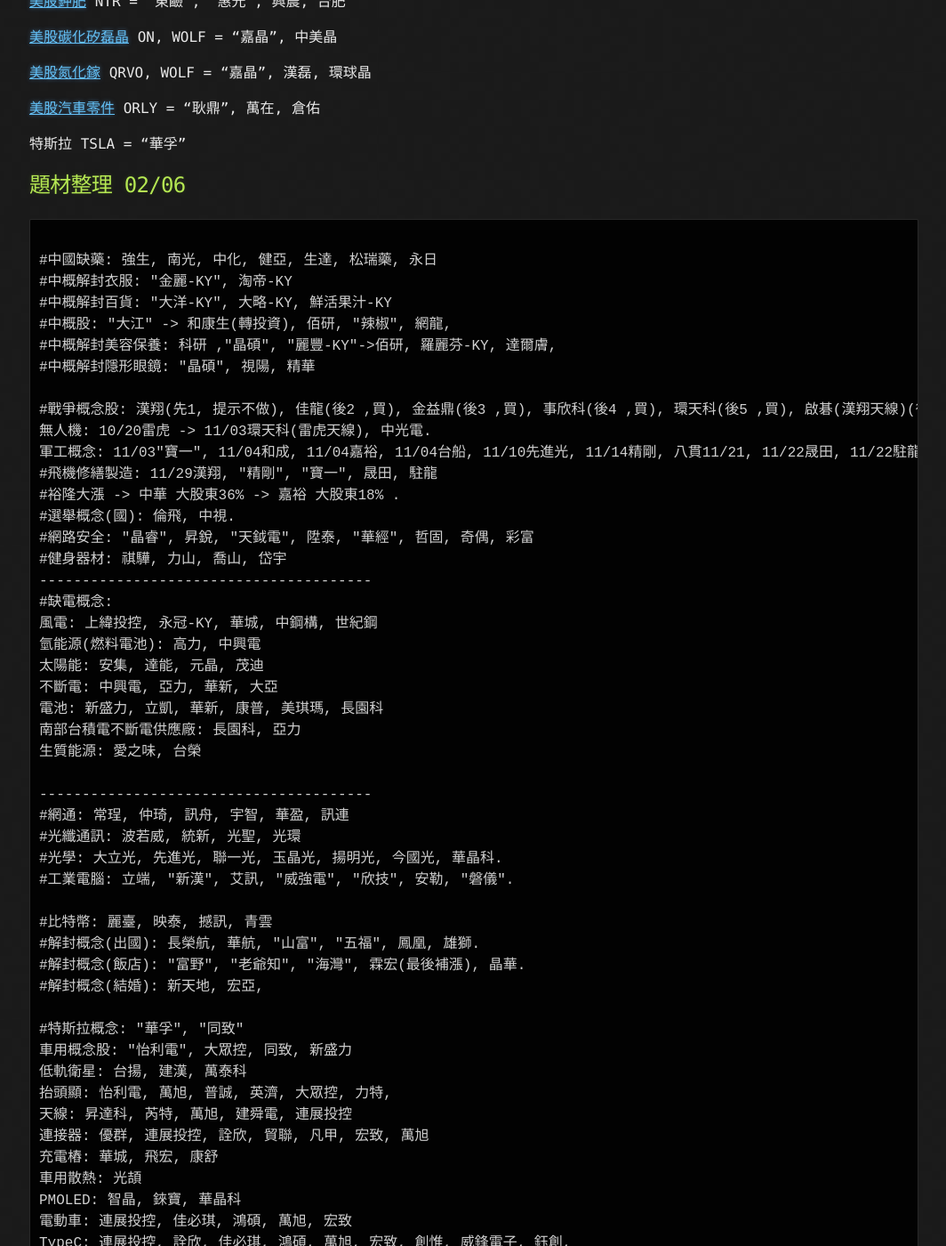
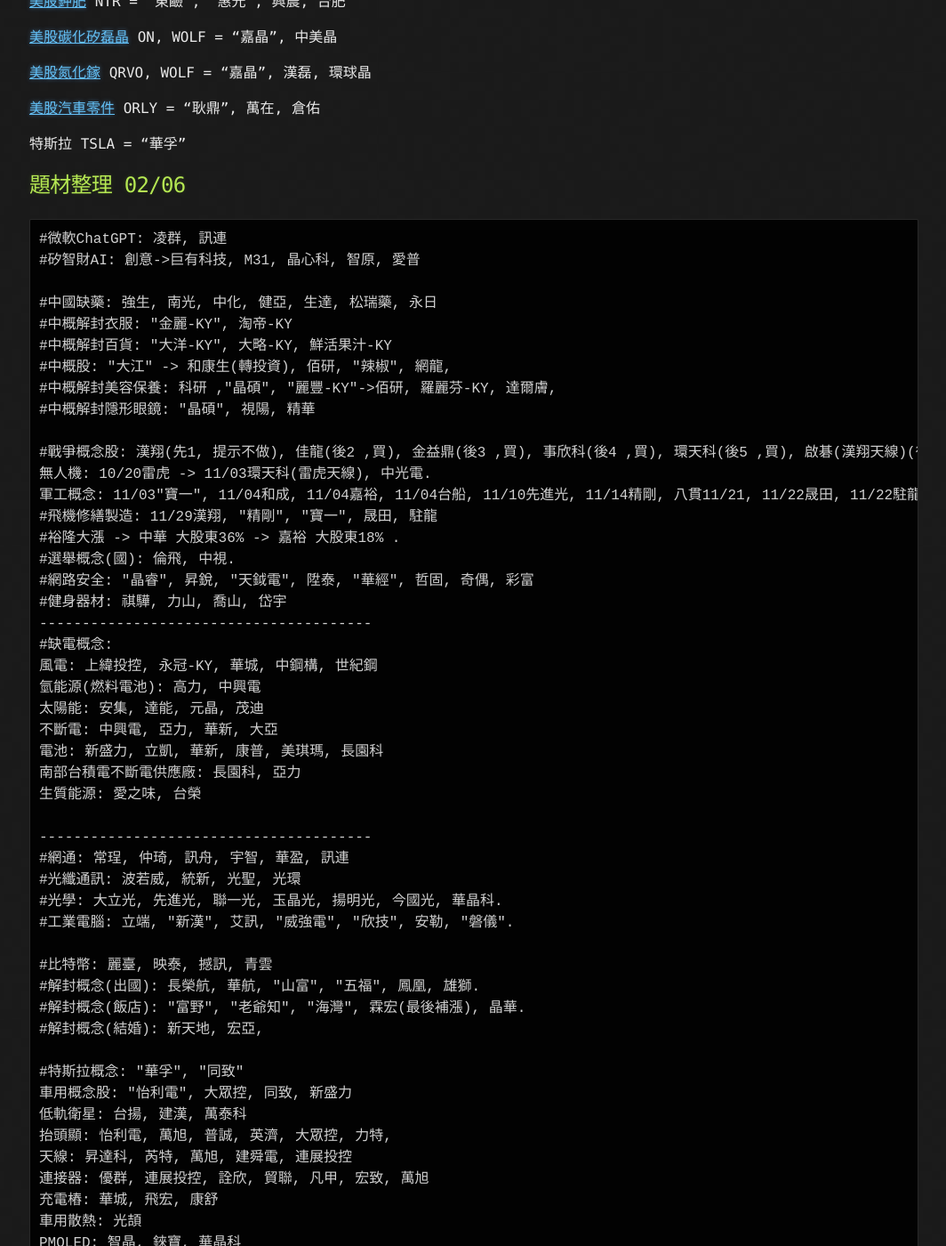
Before and after one commit to lepg5487/Stock_God, a Jekyll site: the page built from index.md, in a window 1280 px wide and 1400 px high, scrolled down 80251 px. Shown: the whole window at 89% size, without its empty margins (107-1171 px from the left). Built offline with Jekyll 4.4.1, drawn with Linux system fonts in a browser that asks for light colours; our own code applies the rules of GitHub Pages for plain Markdown files; some of the changed text lies outside the part shown.

Commit message:
Update index.md

````diff
--- a/index.md
+++ b/index.md
@@ -3251,6 +3251,8 @@
 
 ## 題材整理 02/06
 ```
+#微軟ChatGPT: 凌群, 訊連
+#矽智財AI: 創意->巨有科技, M31, 晶心科, 智原, 愛普
 
 #中國缺藥: 強生, 南光, 中化, 健亞, 生達, 松瑞藥, 永日
 #中概解封衣服: "金麗-KY", 淘帝-KY
````
